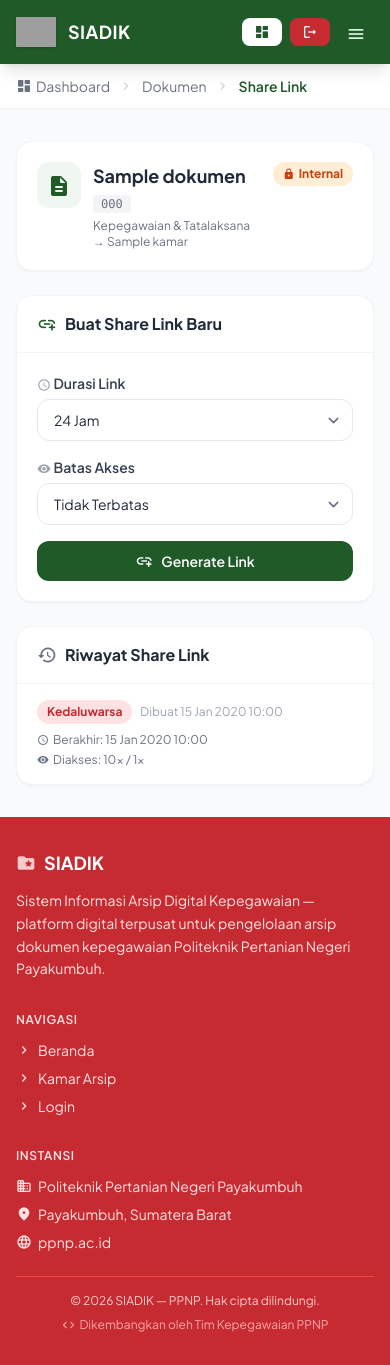
After one commit to AriffAji/digitalisasi-dokumen, a Flask app: page /admin/dokumen/1/share in a window 390 px wide. The commit adds this page. Run offline with Flask 3, Linux system fonts and the light colour scheme; a user stored in the database is signed in; tables that the repository leaves empty hold one stand-in row (values such as "Sample post"); some libraries are stand-ins or nearby versions; grey boxes are pictures that could not be loaded.

Commit message:
feat: responsive design, temporary share link

```diff
--- a/blueprints/admin/routes.py
+++ b/blueprints/admin/routes.py
@@ -323,3 +323,87 @@ def api_sub_kamar():
     kamar_id = request.args.get('kamar_id', type=int) or current_user.kamar_id
     sub_kamar_list = SubKamar.query.filter_by(kamar_id=kamar_id).all()
     return jsonify([{'id': sk.id, 'nama': sk.nama} for sk in sub_kamar_list])
+
+# ===== SHARE LINK =====
+@admin_bp.route('/dokumen/<int:dok_id>/share/generate', methods=['POST'])
+@admin_required
+def share_link_generate(dok_id):
+    """Generate temporary share link untuk dokumen internal."""
+    import secrets
+    from datetime import datetime, timedelta
+    from models import ShareLink
+
+    dok = Dokumen.query.get_or_404(dok_id)
+    if dok.sub_kamar.kamar_id != current_user.kamar_id and not current_user.is_superadmin():
+        flash('Akses ditolak.', 'danger')
+        return redirect(url_for('admin.dokumen'))
+
+    if dok.visibilitas != 'internal':
+        flash('Share link hanya untuk dokumen internal.', 'warning')
+        return redirect(url_for('admin.dokumen'))
+
+    durasi_jam = request.form.get('durasi', 24, type=int)
+    max_akses  = request.form.get('max_akses', 0, type=int)
+
+    # Generate token unik
+    token = secrets.token_urlsafe(32)
+
+    share = ShareLink(
+        dokumen_id  = dok_id,
+        token       = token,
+        created_by  = current_user.id,
+        expired_at  = datetime.utcnow() + timedelta(hours=durasi_jam),
+        max_akses   = max_akses,
+    )
+    db.session.add(share)
+    db.session.commit()
+
+    current_app.logger.info(
+        f'SHARE LINK: {current_user.email} | dokumen="{dok.judul}" | durasi={durasi_jam}jam'
+    )
+
+    share_url = request.host_url + f'share/{token}'
+    flash(f'Share link berhasil dibuat! Berlaku {durasi_jam} jam.', 'success')
+    return redirect(url_for('admin.dokumen_share_list', dok_id=dok_id, new_token=token))
+
+
+@admin_bp.route('/dokumen/<int:dok_id>/share')
+@admin_required
+def dokumen_share_list(dok_id):
+    """Halaman kelola share links untuk satu dokumen."""
+    from models import ShareLink
+    dok = Dokumen.query.get_or_404(dok_id)
+    if dok.sub_kamar.kamar_id != current_user.kamar_id and not current_user.is_superadmin():
+        flash('Akses ditolak.', 'danger')
+        return redirect(url_for('admin.dokumen'))
+
+    share_links = ShareLink.query.filter_by(dokumen_id=dok_id)\
+        .order_by(ShareLink.created_at.desc()).all()
+    new_token   = request.args.get('new_token')
+
+    return render_template('admin/share_link.html',
+        dok         = dok,
+        share_links = share_links,
+        new_token   = new_token,
+        host_url    = request.host_url,
+    )
+
+
+@admin_bp.route('/share/<int:share_id>/cabut', methods=['POST'])
+@admin_required
+def share_link_cabut(share_id):
+    """Cabut/nonaktifkan share link."""
+    from models import ShareLink
+    share = ShareLink.query.get_or_404(share_id)
+    dok   = share.dokumen
+    if dok.sub_kamar.kamar_id != current_user.kamar_id and not current_user.is_superadmin():
+        flash('Akses ditolak.', 'danger')
+        return redirect(url_for('admin.dokumen'))
+
+    share.is_aktif = False
+    db.session.commit()
+    current_app.logger.warning(
+        f'CABUT SHARE LINK: {current_user.email} | dokumen="{dok.judul}"'
+    )
+    flash('Share link berhasil dicabut.', 'success')
+    return redirect(url_for('admin.dokumen_share_list', dok_id=dok.id))
--- /dev/null
+++ b/templates/admin/share_link.html
@@ -0,0 +1,200 @@
+{% extends "base.html" %}
+{% block title %}Share Link — {{ dok.judul }}{% endblock %}
+
+{% block breadcrumb %}
+<div class="bg-white border-b border-gray-100">
+  <div class="max-w-7xl mx-auto px-4 sm:px-6 lg:px-8 py-3">
+    <nav class="flex items-center gap-2 text-sm text-gray-500 flex-wrap">
+      <a href="{{ url_for('admin.dashboard') }}" class="hover:text-hijau-600 flex items-center gap-1 transition-colors">
+        <span class="material-icons-round" style="font-size:16px;">dashboard</span> Dashboard
+      </a>
+      <span class="material-icons-round text-gray-300" style="font-size:16px;">chevron_right</span>
+      <a href="{{ url_for('admin.dokumen') }}" class="hover:text-hijau-600 transition-colors">Dokumen</a>
+      <span class="material-icons-round text-gray-300" style="font-size:16px;">chevron_right</span>
+      <span class="text-hijau-600 font-semibold">Share Link</span>
+    </nav>
+  </div>
+</div>
+{% endblock %}
+
+{% block content %}
+<div class="max-w-3xl mx-auto px-4 sm:px-6 lg:px-8 py-8">
+
+  <!-- Info Dokumen -->
+  <div class="bg-white rounded-2xl border border-gray-100 shadow-sm p-5 mb-6">
+    <div class="flex items-start gap-3">
+      <div class="bg-hijau-50 rounded-xl p-2.5">
+        <span class="material-icons-round text-hijau-600" style="font-size:24px;">description</span>
+      </div>
+      <div>
+        <h1 class="font-bold text-gray-800 text-lg">{{ dok.judul }}</h1>
+        {% if dok.nomor_dokumen %}
+        <span class="font-mono text-xs bg-gray-100 text-gray-500 px-2 py-0.5 rounded">{{ dok.nomor_dokumen }}</span>
+        {% endif %}
+        <p class="text-gray-500 text-xs mt-1">{{ dok.sub_kamar.kamar.nama }} → {{ dok.sub_kamar.nama }}</p>
+      </div>
+      <span class="ml-auto bg-orange-100 text-orange-700 text-xs font-bold px-2.5 py-1 rounded-full flex items-center gap-1">
+        <span class="material-icons-round" style="font-size:12px;">lock</span> Internal
+      </span>
+    </div>
+  </div>
+
+  <!-- Link Baru yang Baru Dibuat -->
+  {% if new_token %}
+  <div class="bg-green-50 border-2 border-green-200 rounded-2xl p-5 mb-6" id="newLinkBox">
+    <div class="flex items-center gap-2 mb-3">
+      <span class="material-icons-round text-green-600">check_circle</span>
+      <h2 class="font-bold text-green-800">Share Link Berhasil Dibuat!</h2>
+    </div>
+    <div class="bg-white rounded-xl border border-green-200 p-3 flex items-center gap-3">
+      <p class="text-sm font-mono text-gray-700 flex-1 break-all" id="shareUrl">{{ host_url }}share/{{ new_token }}</p>
+      <button onclick="copyLink()" class="bg-hijau-600 hover:bg-hijau-700 text-white text-xs font-semibold px-3 py-2 rounded-lg transition-all whitespace-nowrap flex items-center gap-1">
+        <span class="material-icons-round" style="font-size:14px;" id="copyIcon">content_copy</span>
+        <span id="copyText">Salin</span>
+      </button>
+    </div>
+    <p class="text-green-700 text-xs mt-2 flex items-center gap-1">
+      <span class="material-icons-round" style="font-size:12px;">warning</span>
+      Salin link sekarang! Link ini hanya ditampilkan sekali.
+    </p>
+  </div>
+  {% endif %}
+
+  <!-- Form Generate Link Baru -->
+  <div class="bg-white rounded-2xl border border-gray-100 shadow-sm overflow-hidden mb-6">
+    <div class="px-5 py-4 border-b border-gray-100">
+      <h2 class="font-bold text-gray-800 flex items-center gap-2">
+        <span class="material-icons-round text-hijau-600">add_link</span>
+        Buat Share Link Baru
+      </h2>
+    </div>
+    <form method="POST" action="{{ url_for('admin.share_link_generate', dok_id=dok.id) }}" class="p-5">
+      <input type="hidden" name="csrf_token" value="{{ csrf_token() }}">
+      <div class="grid grid-cols-1 sm:grid-cols-2 gap-4 mb-4">
+
+        <!-- Durasi -->
+        <div>
+          <label class="block text-sm font-semibold text-gray-700 mb-1.5">
+            <span class="material-icons-round text-gray-400" style="font-size:14px;">schedule</span>
+            Durasi Link
+          </label>
+          <select name="durasi" class="w-full px-4 py-2.5 border border-gray-200 rounded-xl text-sm focus:outline-none focus:ring-2 focus:ring-hijau-500 bg-white">
+            <option value="1">1 Jam</option>
+            <option value="6">6 Jam</option>
+            <option value="24" selected>24 Jam</option>
+            <option value="72">3 Hari</option>
+            <option value="168">7 Hari</option>
+          </select>
+        </div>
+
+        <!-- Batas Akses -->
+        <div>
+          <label class="block text-sm font-semibold text-gray-700 mb-1.5">
+            <span class="material-icons-round text-gray-400" style="font-size:14px;">visibility</span>
+            Batas Akses
+          </label>
+          <select name="max_akses" class="w-full px-4 py-2.5 border border-gray-200 rounded-xl text-sm focus:outline-none focus:ring-2 focus:ring-hijau-500 bg-white">
+            <option value="0">Tidak Terbatas</option>
+            <option value="1">1x Akses</option>
+            <option value="3">3x Akses</option>
+            <option value="5">5x Akses</option>
+            <option value="10">10x Akses</option>
+          </select>
+        </div>
+
+      </div>
+      <button type="submit"
+              class="w-full bg-hijau-600 hover:bg-hijau-700 text-white font-semibold py-2.5 rounded-xl text-sm transition-all flex items-center justify-center gap-2">
+        <span class="material-icons-round" style="font-size:18px;">add_link</span>
+        Generate Link
+      </button>
+    </form>
+  </div>
+
+  <!-- Riwayat Share Links -->
+  <div class="bg-white rounded-2xl border border-gray-100 shadow-sm overflow-hidden">
+    <div class="px-5 py-4 border-b border-gray-100">
+      <h2 class="font-bold text-gray-800 flex items-center gap-2">
+        <span class="material-icons-round text-gray-500">history</span>
+        Riwayat Share Link
+      </h2>
+    </div>
+
+    {% if share_links %}
+    <div class="divide-y divide-gray-50">
+      {% for sl in share_links %}
+      <div class="px-5 py-4">
+        <div class="flex items-start justify-between gap-3">
+          <div class="flex-1 min-w-0">
+            <!-- Status badge -->
+            <div class="flex items-center gap-2 mb-2">
+              {% if sl.is_valid %}
+              <span class="bg-green-100 text-green-700 text-xs font-bold px-2.5 py-1 rounded-full flex items-center gap-1">
+                <span class="w-1.5 h-1.5 bg-green-500 rounded-full animate-pulse"></span> Aktif
+              </span>
+              {% elif not sl.is_aktif %}
+              <span class="bg-gray-100 text-gray-500 text-xs font-bold px-2.5 py-1 rounded-full">Dicabut</span>
+              {% elif sl.is_expired %}
+              <span class="bg-red-100 text-merah-600 text-xs font-bold px-2.5 py-1 rounded-full">Kedaluwarsa</span>
+              {% else %}
+              <span class="bg-orange-100 text-orange-600 text-xs font-bold px-2.5 py-1 rounded-full">Batas Akses</span>
+              {% endif %}
+              <span class="text-xs text-gray-400">Dibuat {{ sl.created_at.strftime('%d %b %Y %H:%M') }}</span>
+            </div>
+
+            <!-- Detail -->
+            <div class="text-xs text-gray-500 space-y-1">
+              <p class="flex items-center gap-1">
+                <span class="material-icons-round" style="font-size:12px;">schedule</span>
+                Berakhir: {{ sl.expired_at.strftime('%d %b %Y %H:%M') }}
+              </p>
+              <p class="flex items-center gap-1">
+                <span class="material-icons-round" style="font-size:12px;">visibility</span>
+                Diakses: {{ sl.jumlah_akses }}x
+                {% if sl.max_akses > 0 %}/ {{ sl.max_akses }}x{% else %}(tidak terbatas){% endif %}
+              </p>
+            </div>
+          </div>
+
+          <!-- Tombol cabut -->
+          {% if sl.is_aktif and not sl.is_expired %}
+          <form method="POST" action="{{ url_for('admin.share_link_cabut', share_id=sl.id) }}">
+            <input type="hidden" name="csrf_token" value="{{ csrf_token() }}">
+            <button type="submit"
+                    class="bg-red-50 hover:bg-red-100 text-merah-600 text-xs font-semibold px-3 py-1.5 rounded-lg transition-all flex items-center gap-1">
+              <span class="material-icons-round" style="font-size:14px;">link_off</span>
+              Cabut
+            </button>
+          </form>
+          {% endif %}
+        </div>
+      </div>
+      {% endfor %}
+    </div>
+
+    {% else %}
+    <div class="text-center py-10">
+      <span class="material-icons-round text-gray-200" style="font-size:48px;">link</span>
+      <p class="text-gray-400 text-sm mt-2">Belum ada share link untuk dokumen ini.</p>
+    </div>
+    {% endif %}
+  </div>
+
+</div>
+{% endblock %}
+
+{% block extra_js %}
+<script>
+function copyLink() {
+  const url = document.getElementById('shareUrl').textContent.trim();
+  navigator.clipboard.writeText(url).then(() => {
+    document.getElementById('copyIcon').textContent = 'check';
+    document.getElementById('copyText').textContent = 'Disalin!';
+    setTimeout(() => {
+      document.getElementById('copyIcon').textContent = 'content_copy';
+      document.getElementById('copyText').textContent = 'Salin';
+    }, 2000);
+  });
+}
+</script>
+{% endblock %}
--- a/templates/superadmin/log_viewer.html
+++ b/templates/superadmin/log_viewer.html
@@ -113,7 +113,7 @@
   <!-- Tabel Log -->
   {% if logs %}
   <div class="bg-white rounded-2xl border border-gray-100 shadow-sm overflow-hidden">
-    <div class="overflow-x-auto">
+    <div class="overflow-x-auto -mx-0">
       <table class="w-full text-sm">
         <thead>
           <tr class="bg-gray-50 border-b border-gray-100">
```
Also changed, not shown: blueprints/public/routes.py (+33 -0 lines), models.py (+35 -0 lines), templates/admin/dashboard.html (+19 -0 lines), templates/admin/dokumen.html (+9 -3 lines), templates/public/dokumen.html (+67 -14 lines), templates/public/index.html (+13 -13 lines), templates/public/share.html (added, +91 -0 lines), templates/public/share_invalid.html (added, +19 -0 lines).
